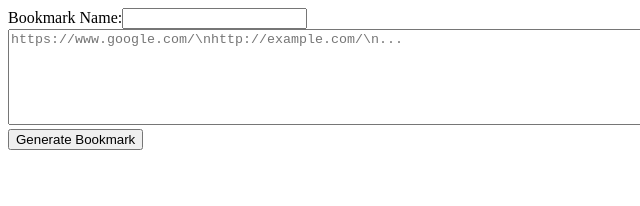
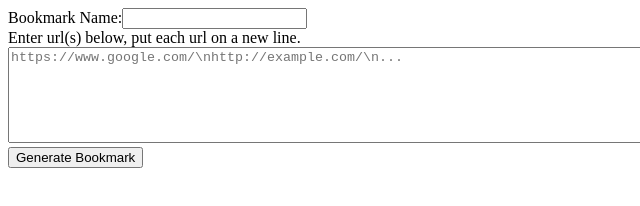
Before and after one commit to Pcat0/multi-page-bookmark, a plain HTML site: page generator.html in a window 1280 px wide. Shown: the top 206 px of the page, without its empty margins (0-640 px from the left). Drawn offline with Linux system fonts and the light colour scheme.

Commit message:
Update generator.html

```diff
--- a/generator.html
+++ b/generator.html
@@ -5,6 +5,7 @@
   </head>
   <body>
     Bookmark Name:<input type="text" id="bookmarkName"><br>
+    <a>Enter url(s) below, put each url on a new line.</a><br>
     <textarea id="linkList" rows="6" cols="400" placeholder="https://www.google.com/\nhttp://example.com/\n..."></textarea><br>
     <button id="generateButton">Generate Bookmark</button><br>
     <a hidden id="helpText">Here is your new multi-page bookmark! To install it cLick and drag the link to your bookmark bar.</a><br>
```
